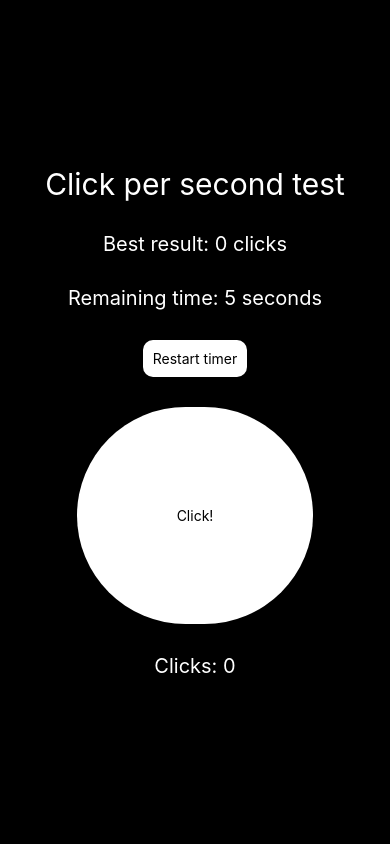
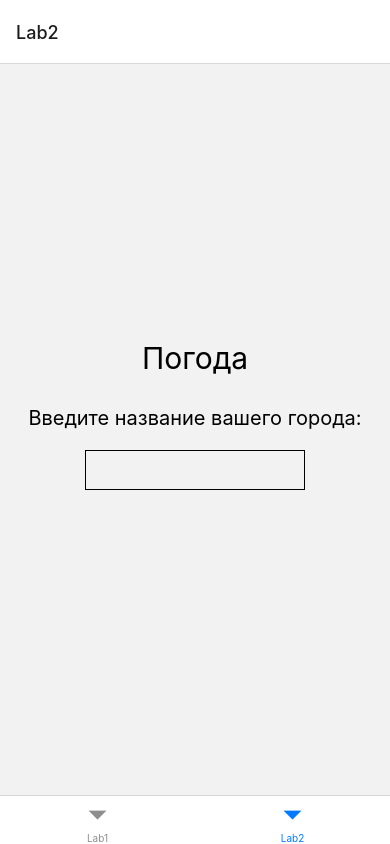
Before and after one commit to oVaiNik/mobile-develop, a React Native app in the folder sutakovNikitaBlankTemplate/: screen /Lab2 in a window 390 px wide. Built offline with nearby package versions, Linux system fonts and the light colour scheme.

Commit message:
lab2 get weather api completed

```diff
--- a/sutakovNikitaBlankTemplate/App.js
+++ b/sutakovNikitaBlankTemplate/App.js
@@ -1,110 +1,16 @@
-import { SafeAreaView, Text, TouchableOpacity } from "react-native";
-import { useEffect, useState } from "react";
+import { createBottomTabNavigator } from "@react-navigation/bottom-tabs";
+import Lab1 from "./screens/lab1";
+import Lab2 from "./screens/lab2";
+import { NavigationContainer } from "@react-navigation/native";
 
+const Tab = createBottomTabNavigator();
 export default function App() {
-  const [clicks, setClicks] = useState(0);
-  const [seconds, setSeconds] = useState(5);
-  const [result, setResult] = useState(0);
-
-  useEffect(() => {
-    const timer = setInterval(() => {
-      if (seconds > 0) {
-        setSeconds(seconds - 1);
-      }
-    }, 1000);
-    return () => clearInterval(timer);
-  }, [seconds]);
-
-  if (seconds == 0) {
-    if (clicks > result) {
-      setResult(clicks);
-    }
-    setClicks(0);
-    setSeconds(5);
-  }
-
   return (
-    <SafeAreaView
-      style={{
-        flex: 1,
-        backgroundColor: "#000000",
-        alignItems: "center",
-        justifyContent: "center",
-      }}
-    >
-      <Text
-        style={{
-          color: "white",
-          fontSize: 30,
-        }}
-      >
-        Click per second test
-      </Text>
-      <Text
-        style={{
-          color: "white",
-          marginTop: 30,
-          fontSize: 20,
-        }}
-      >
-        Best result: {result} clicks
-      </Text>
-      <Text
-        style={{
-          color: "white",
-          marginTop: 30,
-          fontSize: 20,
-        }}
-      >
-        Remaining time: {seconds} seconds
-      </Text>
-      <TouchableOpacity
-        onPress={() => {
-          setSeconds(5);
-        }}
-        style={{
-          backgroundColor: "white",
-          padding: 10,
-          borderRadius: 10,
-          marginTop: 30,
-        }}
-      >
-        <Text
-          style={{
-            color: "black",
-          }}
-        >
-          Restart timer
-        </Text>
-      </TouchableOpacity>
-      <TouchableOpacity
-        onPress={() => {
-          setClicks(clicks + 1);
-        }}
-        style={{
-          backgroundColor: "white",
-          padding: 100,
-          borderRadius: 120,
-          marginTop: 30,
-        }}
-      >
-        <Text
-          style={{
-            color: "black",
-          }}
-        >
-          Click!
-        </Text>
-      </TouchableOpacity>
-      <Text
-        style={{
-          color: "white",
-          marginTop: 30,
-          fontSize: 20,
-        }}
-      >
-        Clicks: {clicks}
-      </Text>
-    </SafeAreaView>
+    <NavigationContainer>
+      <Tab.Navigator>
+        <Tab.Screen name="Lab1" component={Lab1} />
+        <Tab.Screen name="Lab2" component={Lab2} />
+      </Tab.Navigator>
+    </NavigationContainer>
   );
 }
--- a/sutakovNikitaBlankTemplate/package.json
+++ b/sutakovNikitaBlankTemplate/package.json
@@ -9,6 +9,9 @@
     "web": "expo start --web"
   },
   "dependencies": {
+    "@react-navigation/bottom-tabs": "^6.6.1",
+    "@react-navigation/native": "^6.1.18",
+    "axios": "^1.7.7",
     "expo": "~51.0.28",
     "expo-status-bar": "~1.12.1",
     "react": "18.2.0",
--- /dev/null
+++ b/sutakovNikitaBlankTemplate/screens/lab1.js
@@ -0,0 +1,112 @@
+import { SafeAreaView, Text, TouchableOpacity } from "react-native";
+import { useEffect, useState } from "react";
+
+const Lab1 = () => {
+  const [clicks, setClicks] = useState(0);
+  const [seconds, setSeconds] = useState(5);
+  const [result, setResult] = useState(0);
+
+  useEffect(() => {
+    const timer = setInterval(() => {
+      if (seconds > 0) {
+        setSeconds(seconds - 1);
+      }
+    }, 1000);
+    return () => clearInterval(timer);
+  }, [seconds]);
+
+  if (seconds == 0) {
+    if (clicks > result) {
+      setResult(clicks);
+    }
+    setClicks(0);
+    setSeconds(5);
+  }
+
+  return (
+    <SafeAreaView
+      style={{
+        flex: 1,
+        backgroundColor: "#000000",
+        alignItems: "center",
+        justifyContent: "center",
+      }}
+    >
+      <Text
+        style={{
+          color: "white",
+          fontSize: 30,
+        }}
+      >
+        Click per second test
+      </Text>
+      <Text
+        style={{
+          color: "white",
+          marginTop: 30,
+          fontSize: 20,
+        }}
+      >
+        Best result: {result} clicks
+      </Text>
+      <Text
+        style={{
+          color: "white",
+          marginTop: 30,
+          fontSize: 20,
+        }}
+      >
+        Remaining time: {seconds} seconds
+      </Text>
+      <TouchableOpacity
+        onPress={() => {
+          setSeconds(5);
+        }}
+        style={{
+          backgroundColor: "white",
+          padding: 10,
+          borderRadius: 10,
+          marginTop: 30,
+        }}
+      >
+        <Text
+          style={{
+            color: "black",
+          }}
+        >
+          Restart timer
+        </Text>
+      </TouchableOpacity>
+      <TouchableOpacity
+        onPress={() => {
+          setClicks(clicks + 1);
+        }}
+        style={{
+          backgroundColor: "white",
+          padding: 100,
+          borderRadius: 120,
+          marginTop: 30,
+        }}
+      >
+        <Text
+          style={{
+            color: "black",
+          }}
+        >
+          Click!
+        </Text>
+      </TouchableOpacity>
+      <Text
+        style={{
+          color: "white",
+          marginTop: 30,
+          fontSize: 20,
+        }}
+      >
+        Clicks: {clicks}
+      </Text>
+    </SafeAreaView>
+  );
+};
+
+export default Lab1;
--- /dev/null
+++ b/sutakovNikitaBlankTemplate/screens/lab2.js
@@ -0,0 +1,96 @@
+import { SafeAreaView, Text, TextInput } from "react-native";
+import { useState, useEffect } from "react";
+import axios from "axios";
+
+const Lab2 = () => {
+  const [city, setCity] = useState("");
+  const [weatherData, setWeatherData] = useState({});
+  const [textMessage, setTextMessage] = useState("");
+
+  const getWeatherData = () => {
+    const url = `https://api.openweathermap.org/data/2.5/weather?q=${city}&lang=ru&appid=fb55c434b593d7e53d17f9a7911897f4`;
+    axios
+      .get(url)
+      .then((dataWeather) => {
+        if (dataWeather.data.name.length > 0) {
+          setWeatherData(dataWeather);
+        } else {
+          setTextMessage("Город не найден");
+        }
+      })
+      .catch((err) => {
+        setTextMessage("Ошибка при получении данных");
+      });
+  };
+
+  useEffect(() => {
+    if (city.length > 0) {
+      getWeatherData();
+    }
+  }, [city]);
+
+  useEffect(() => {
+    if (Object.keys(weatherData).length > 0) {
+      setTextMessage(
+        `Погода в: ${weatherData.data.name}` +
+          `${"\n"}` +
+          `Температура воздуха: ${weatherData.data.main.temp}` +
+          `${"\n"}` +
+          `Ощущается как: ${weatherData.data.main.feels_like}` +
+          `${"\n"}` +
+          `Погода: ${weatherData.data.weather[0].main}` +
+          `${"\n"}` +
+          `Описание: ${weatherData.data.weather[0].description}` +
+          `${"\n"}` +
+          `Скорость ветра: ${weatherData.data.wind.speed}` +
+          `${"\n"}` +
+          `Влажность воздуха: ${weatherData.data.main.humidity}`
+      );
+    }
+  }, [weatherData]);
+
+  return (
+    <SafeAreaView
+      style={{
+        flex: 1,
+        alignItems: "center",
+        justifyContent: "center",
+      }}
+    >
+      <Text
+        style={{
+          fontSize: 30,
+        }}
+      >
+        Погода
+      </Text>
+      <Text
+        style={{
+          marginTop: 30,
+          fontSize: 20,
+        }}
+      >
+        Введите название вашего города:
+      </Text>
+      <TextInput
+        style={{
+          height: 40,
+          borderWidth: 1,
+          marginTop: 20,
+        }}
+        value={city}
+        onChangeText={setCity}
+      />
+      <Text
+        style={{
+          marginTop: 30,
+          fontSize: 20,
+        }}
+      >
+        {textMessage}
+      </Text>
+    </SafeAreaView>
+  );
+};
+
+export default Lab2;
```
Also changed, not shown: 1 other file (tests, documents, lock files or other folders).
